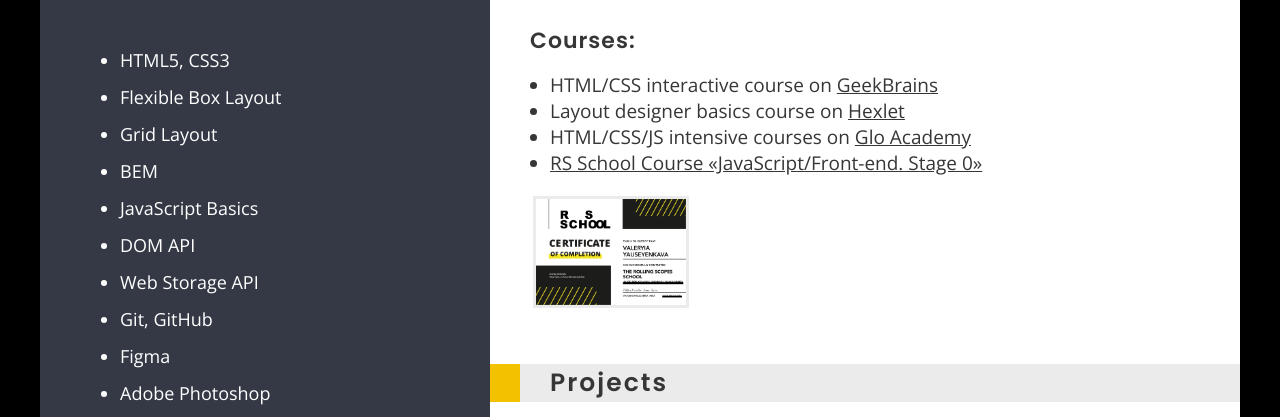
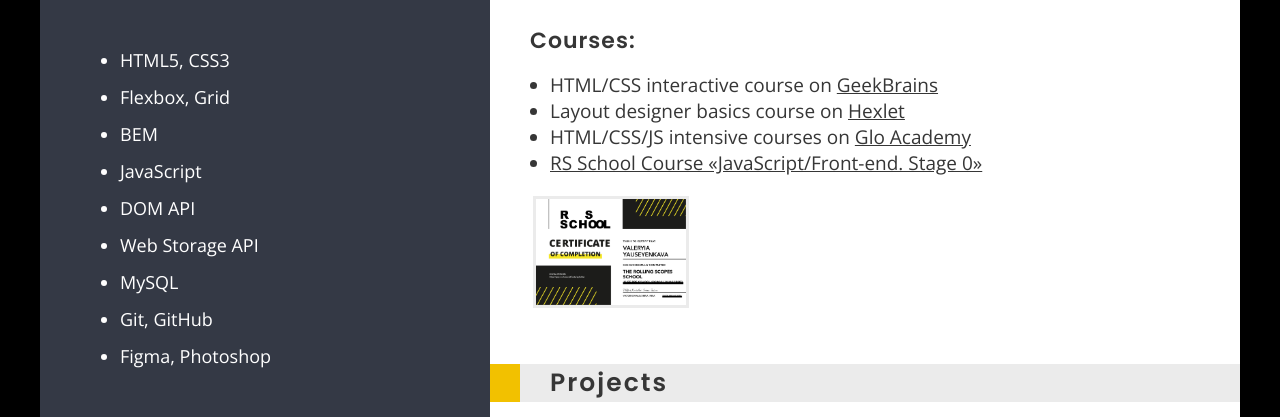
Before and after one commit to valeriaevs/rsschool-cv, a plain HTML site: page index.html in a window 1280 px wide. Shown: the part 976-1393 px from the top of the page. Drawn offline with nearby package versions, Linux system fonts and the light colour scheme.

Commit message:
fix: update skills

```diff
--- a/index.html
+++ b/index.html
@@ -57,15 +57,14 @@
           <h4 class="section-title section-title_position">Skills</h4>
           <ul class="skills-list skills-list_margin">
             <li class="skills-list__item">HTML5, CSS3</li>
-            <li class="skills-list__item">Flexible Box Layout</li>
-            <li class="skills-list__item">Grid Layout</li>
+            <li class="skills-list__item">Flexbox, Grid</li>
             <li class="skills-list__item">BEM</li>
-            <li class="skills-list__item">JavaScript Basics</li>
+            <li class="skills-list__item">JavaScript</li>
             <li class="skills-list__item">DOM API</li>
             <li class="skills-list__item">Web Storage API</li>
+            <li class="skills-list__item">MySQL</li>
             <li class="skills-list__item">Git, GitHub</li>
-            <li class="skills-list__item">Figma</li>
-            <li class="skills-list__item">Adobe Photoshop</li>
+            <li class="skills-list__item">Figma, Photoshop</li>
           </ul>
         </section>
         <section class="languages" id="languages">
```
Also changed, not shown: 1 other file.
